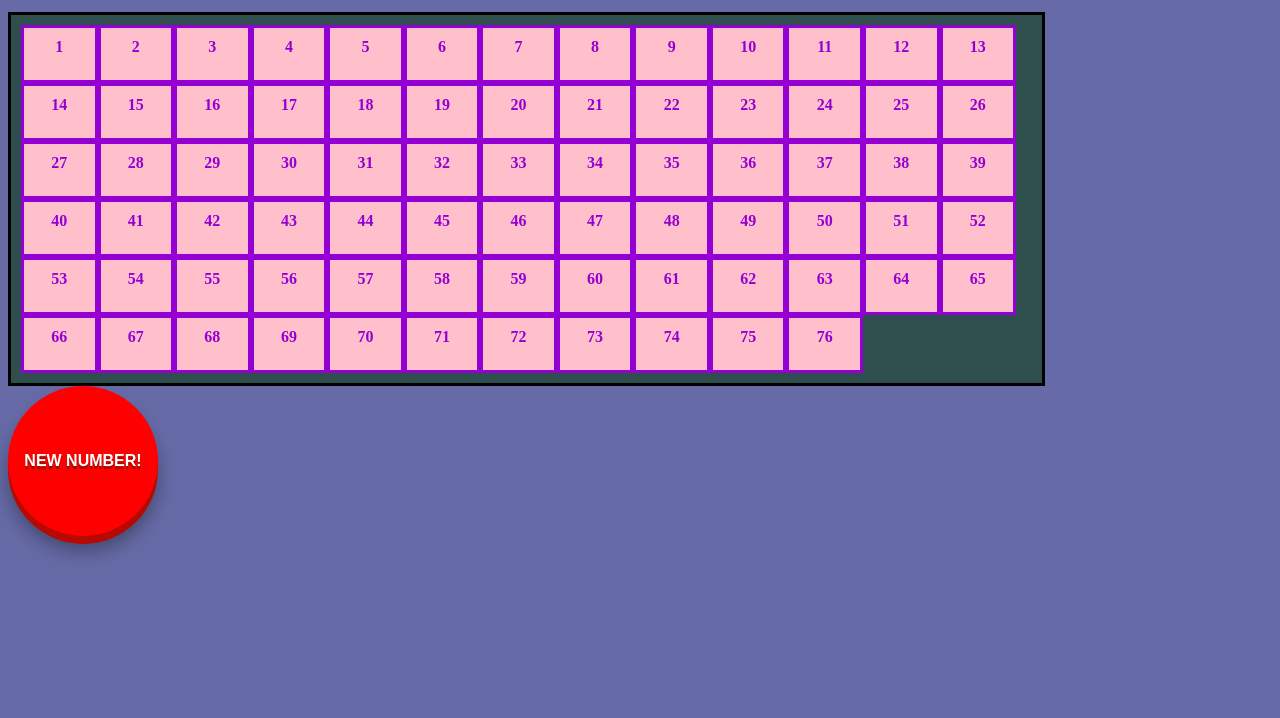
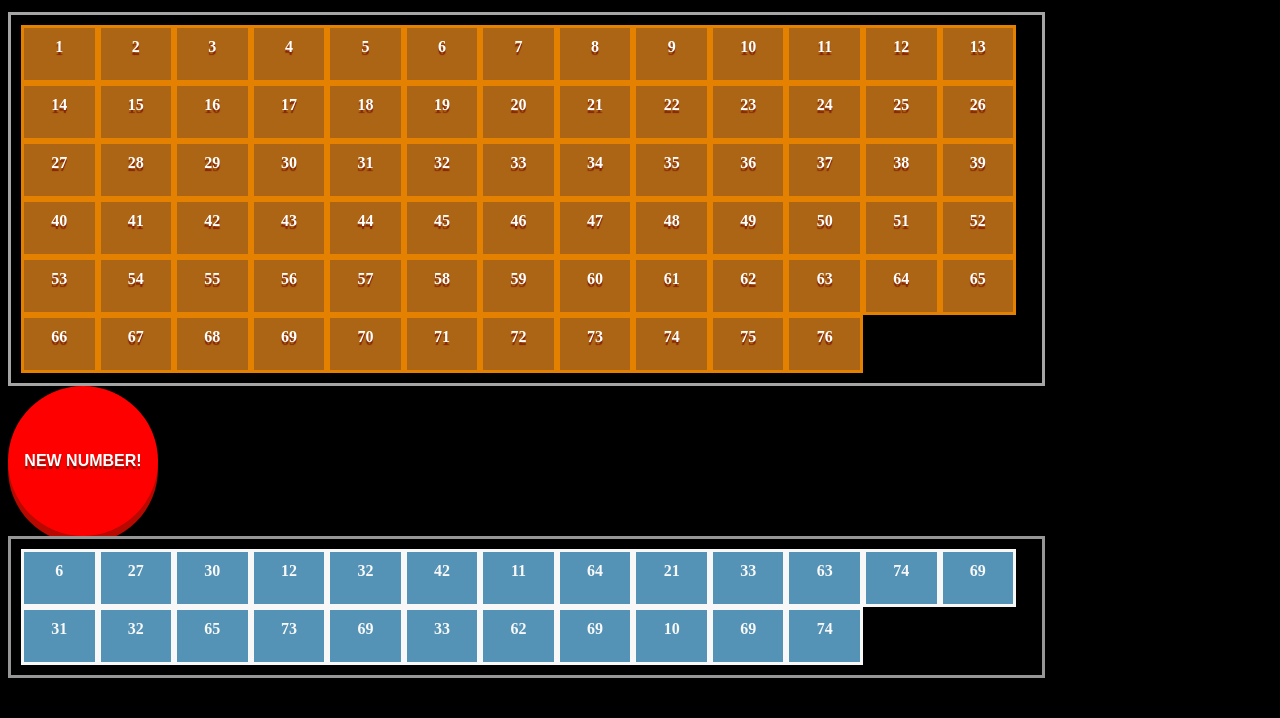
Before and after one commit to CianMW/Day9-Small-Project-Homework, a plain HTML site: page index.html in a window 1280 px wide. Shown: the part 82-800 px from the top of the page. Drawn offline with Linux system fonts and the light colour scheme.

Commit message:
re-styled

```diff
--- a/functions.js
+++ b/functions.js
@@ -23,10 +23,24 @@ const chooseANumber = ()  => {
 
 const markANumber = (num) => {
     document.getElementById(num).classList.add("marked")
+    document.getElementsByClassName(num).classList.add("marked")
 }
 
+const makeUserBoard = () => {
 
+    let userBoard = document.getElementById("user-board")
+    for (let bingoNumber = 1; bingoNumber <= 24; bingoNumber++) {
+    let randomNumber = Math.round(Math.random()*76 +1)
+        let userNumberNode = document.createElement("div")
+            userNumberNode.innerText = randomNumber
+            userNumberNode.classList.add(randomNumber)
+            userNumberNode.classList.add("user-number")
+
+        userBoard.appendChild(userNumberNode)
+    }
+}
 
 window.onload = () => {
-    makeBoard()
+    makeBoard() ;
+    makeUserBoard()
 }
--- a/index.html
+++ b/index.html
@@ -39,7 +39,7 @@
 
 
     <!--big button-->
-    <div id= "button">
+    <div id="button-container">
         <button value="New Number" onclick="chooseANumber()"> New Number! </button>
     </div>
 
@@ -48,5 +48,8 @@
 
 
     <!--USER BOARD-->
+    <div id="user-board">
+
+    </div>
 </body>
 </html>
--- a/styles.css
+++ b/styles.css
@@ -1,27 +1,28 @@
 body {
-    background-color: rgb(102, 107, 167);
+    background-color: rgb(0, 0, 0);
     color: #570568;
 }
 h1 {
     font-size: 40px;
     text-align: center;
     margin-top: 20px;
-    color: #8d00a0;
+    color: #db0202;
     text-transform: uppercase;
     font-weight: bold;
 }
 #bingo-board {
-    background-color: darkslategrey;
+    background-color: rgb(0, 0, 0);
     display: inline-block;
     border-style: solid;
-    border-color: black;
+    border-color: rgb(165, 165, 165);
     padding: 10px;
     width: 80%;
 }
 
 .number {
-    background-color: pink;
-    color: darkviolet;
+    background-color: rgba(247, 145, 29, 0.699);
+    color: rgb(255, 255, 255);
+    border-color: rgb(228, 129, 0);
     display: inline-block;
     padding: 10px;
     width: 5%;
@@ -30,6 +31,7 @@ h1 {
     text-align: center;
     font-size: medium;
     font-weight: bold;
+    text-shadow: 0 3px 1px rgba(122,17,8,.8);
 }
 .marked {
     background-color: red;
@@ -53,3 +55,26 @@ button {
     cursor: pointer;
     text-align: center;
   }
+.button-container {
+    vertical-align: top;
+}
+#user-board {
+    background-color: rgb(0, 0, 0);
+    display: inline-block;
+    border-style: solid;
+    border-color: rgb(150, 150, 150);
+    padding: 10px;
+    width: 80%;
+}
+.user-number{
+    background-color: rgba(97, 167, 207, 0.884);
+    color: rgb(248, 248, 248);
+    display: inline-block;
+    padding: 10px;
+    width: 5%;
+    height: 32px;
+    border-style: solid;
+    text-align: center;
+    font-size: medium;
+    font-weight: bold;
+}
```
